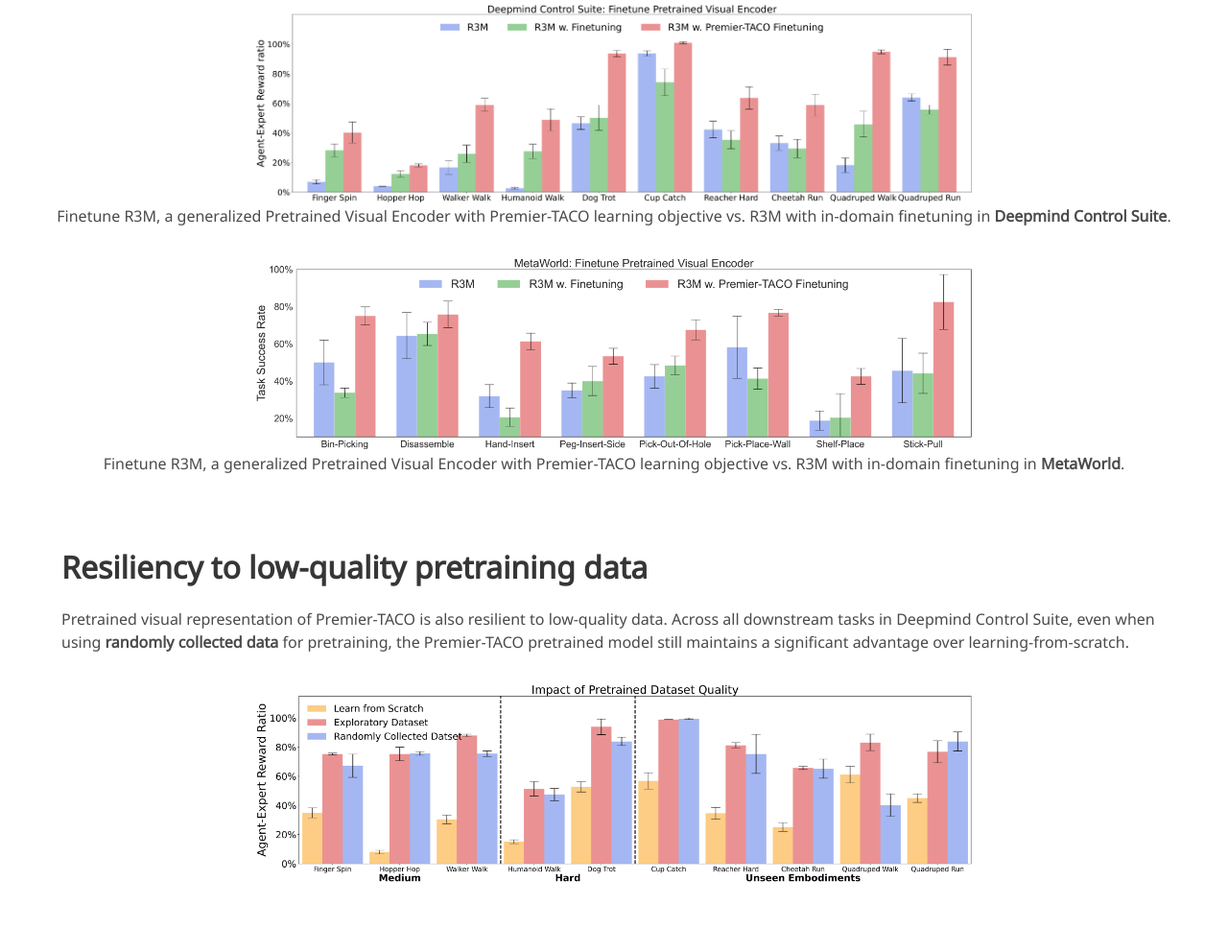
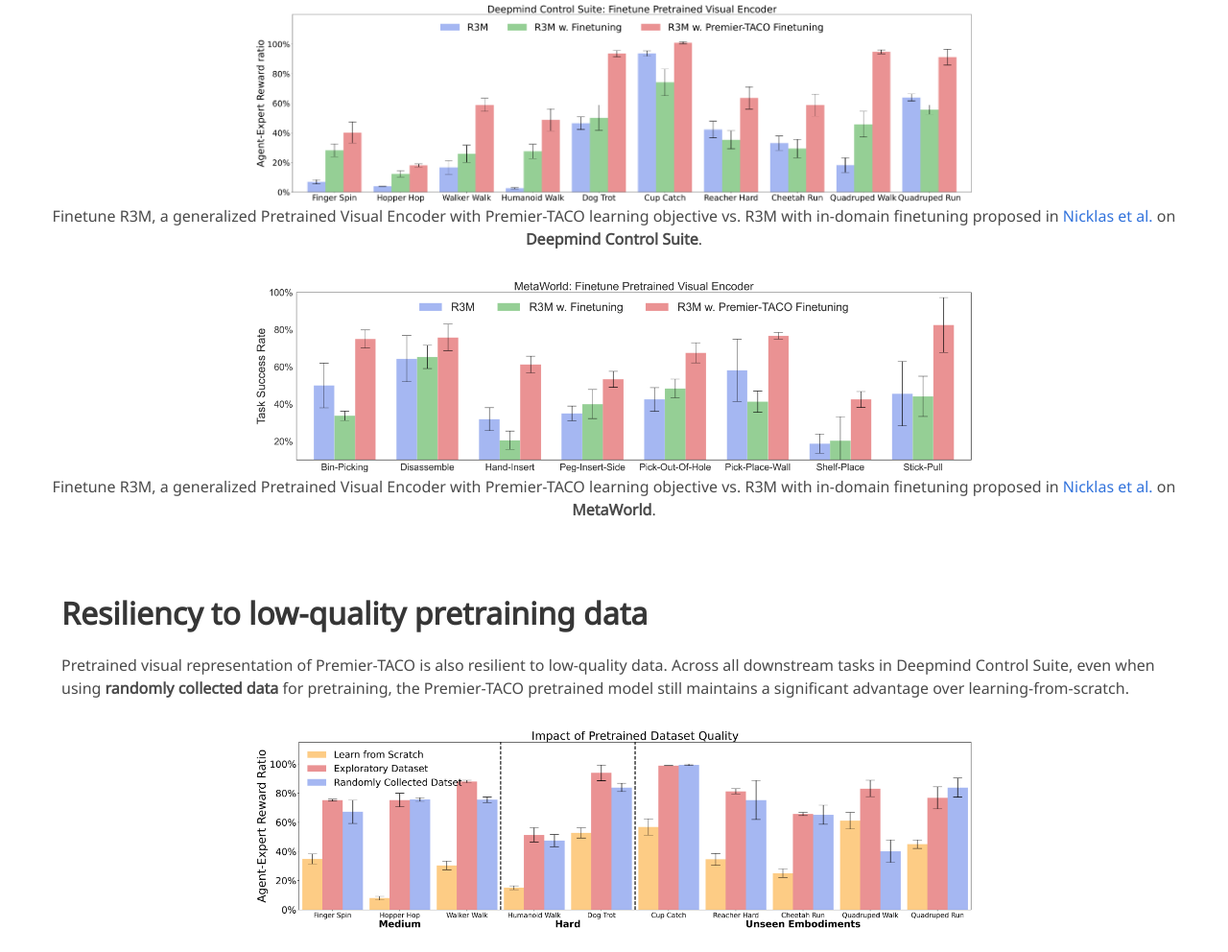
Before and after one commit to PremierTACO/PremierTACO.github.io, a plain HTML site: page index.html in a window 1280 px wide. Shown: the part 3678-4670 px from the top of the page at 96% size. Drawn offline with nearby package versions, Linux system fonts and the light colour scheme; some icons are missing; a web font is replaced by a local one.

Commit message:
Update index.html

```diff
--- a/index.html
+++ b/index.html
@@ -291,7 +291,7 @@
         </h2>
       </div>
       <div class="text-content" style="text-align: center; margin-bottom: 30px;">
-        <p>Finetune R3M, a generalized Pretrained Visual Encoder with Premier-TACO learning objective vs. R3M with in-domain finetuning in <b>Deepmind Control Suite</b>.
+        <p>Finetune R3M, a generalized Pretrained Visual Encoder with Premier-TACO learning objective vs. R3M with in-domain finetuning proposed in <a href="https://arxiv.org/abs/2212.05749">Nicklas et al.</a> on <b>Deepmind Control Suite</b>.
         </p>
       </div>
     </div>
@@ -303,7 +303,7 @@
         </h2>
       </div>
       <div class="text-content" style="text-align: center; margin-bottom: 30px;">
-        <p>Finetune R3M, a generalized Pretrained Visual Encoder with Premier-TACO learning objective vs. R3M with in-domain finetuning in <b>MetaWorld</b>.
+        <p>Finetune R3M, a generalized Pretrained Visual Encoder with Premier-TACO learning objective vs. R3M with in-domain finetuning proposed in <a href="https://arxiv.org/abs/2212.05749">Nicklas et al.</a> on <b>MetaWorld</b>.
         </p>
       </div>
     </div>
```
